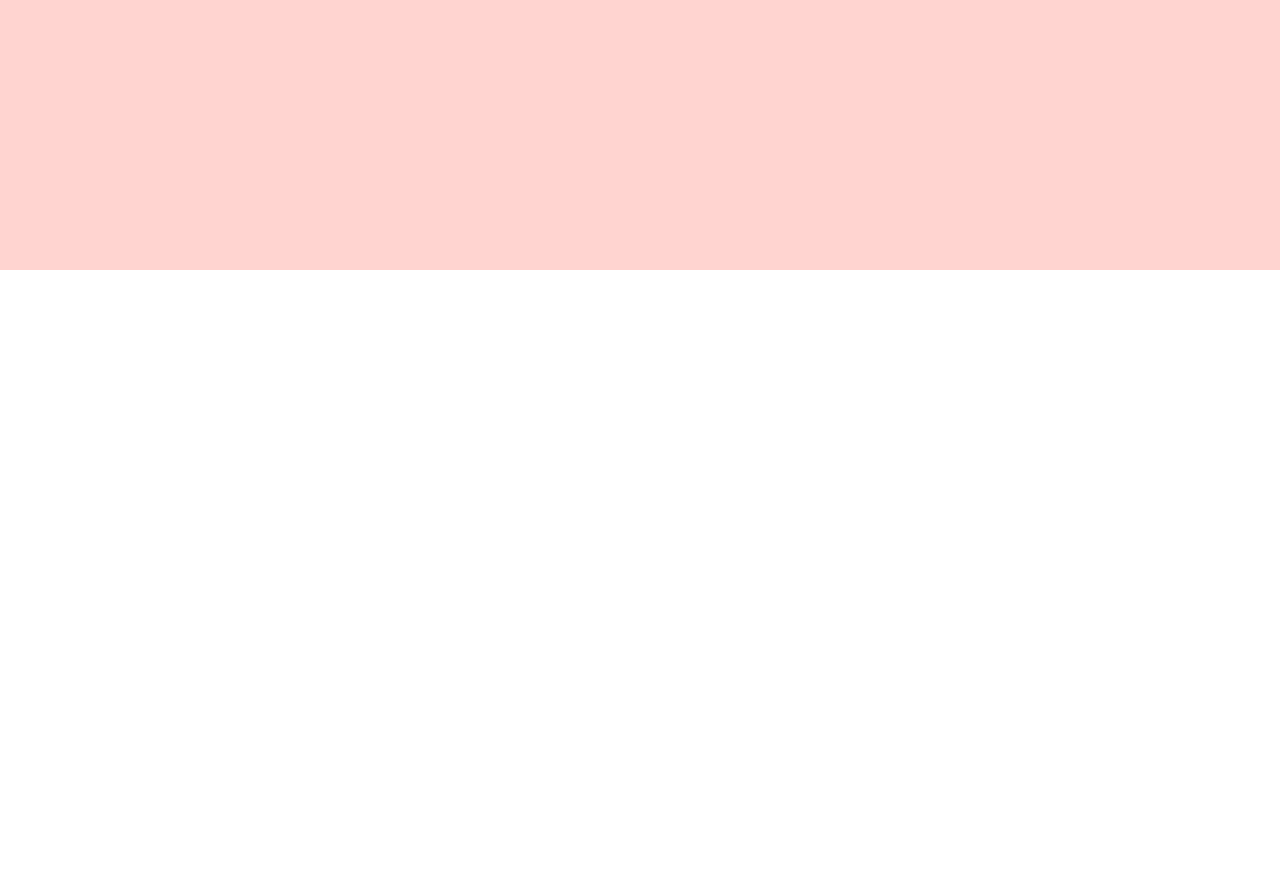
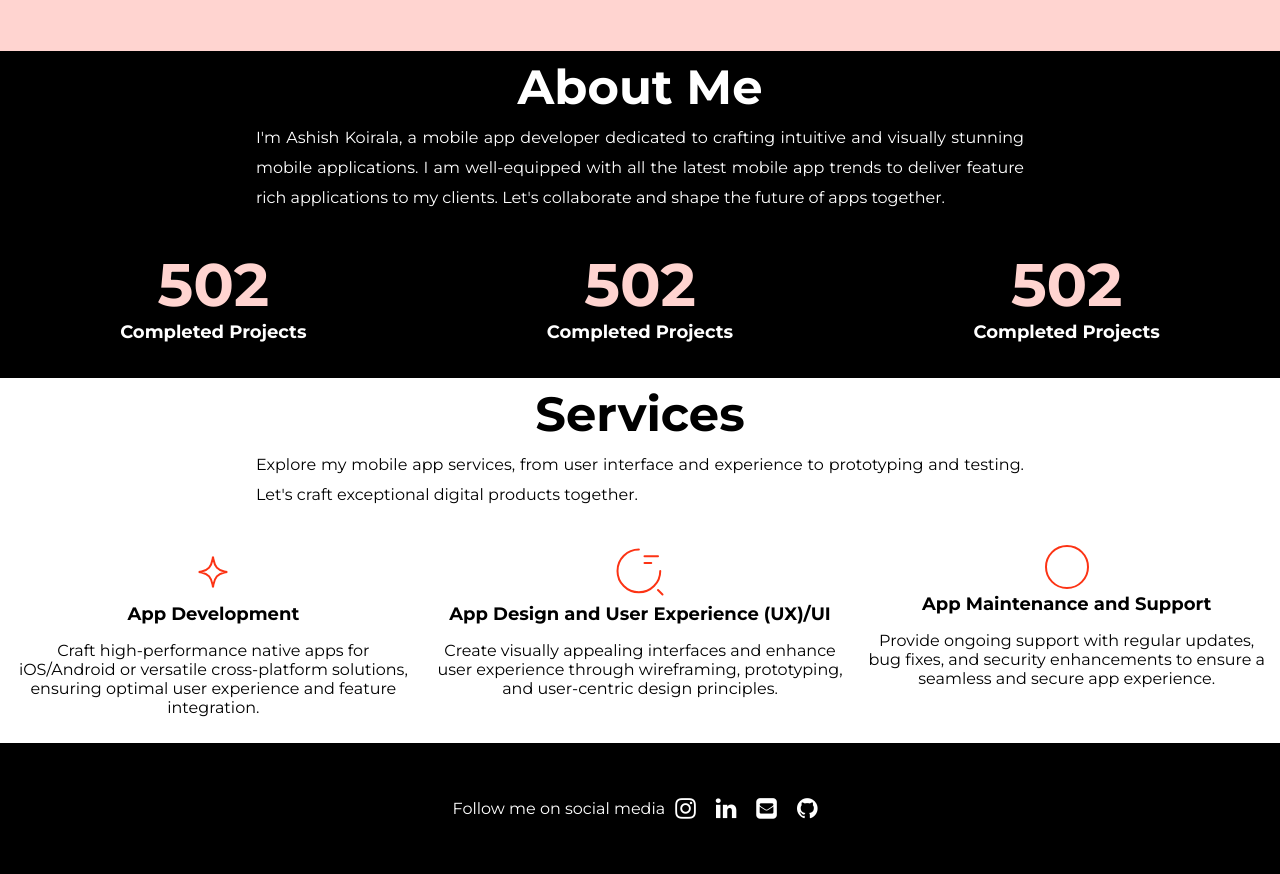
Before and after one commit to iamashish1/web_design_course_project, a plain HTML site: page index.html in a window 1280 px wide. Shown: the part 530-1404 px from the top of the page. Before the commit the page ends 800 px from the top, so only its background shows below. Drawn offline with Linux system fonts and the light colour scheme.

Commit message:
added about us

```diff
--- a/css/main.css
+++ b/css/main.css
@@ -81,21 +81,34 @@ body {
 .container {
   flex-direction: column;
 }
-.left-main-body .subtitle {
-  font-size: 20px;
+.subtitle {
+  font-size: 16px;
   font-weight: 400;
   line-height: 30px;
   word-wrap: break-word;
 }
+.white {
+  color: #fff;
+}
+.centeredText {
+  text-align: center;
+}
 
-.left-main-body .highlight {
+.centeredContainer {
+  width: 100%;
+  margin: 0 auto;
+  padding: 10px;
+  text-align: justify;
+}
+
+.highlight {
   font-size: 48px;
   font-weight: 700;
   line-height: 72px;
   word-wrap: break-word;
 }
 
-.left-main-body .name {
+.name {
   color: #fc3314;
   font-size: 48px;
   font-weight: 700;
@@ -121,10 +134,80 @@ body {
   height: auto;
 }
 
+.right-main-body img {
+  filter: drop-shadow(5px 5px 10px #b94848);
+}
+
+/* ABOUT-SERVICE-WRAPPER-CONTAINER */
+
+.about-me-container {
+  background-color: #000;
+  padding-bottom: 25px;
+}
+
+.number {
+  color: #ffd4d0;
+  font-size: 60px;
+  font-weight: 700;
+  padding: 0;
+  margin: 0;
+}
+
+.desc {
+  font-size: 18px;
+  font-weight: 700;
+  color: white;
+  padding: 0;
+  margin: 0;
+}
+.exp-container {
+  display: flex;
+  flex-direction: column;
+  position: relative;
+}
+
+.black {
+  color: black;
+}
+
+.numbers-represented-container {
+  text-align: center;
+  margin: 10px;
+}
+footer {
+  background-color: #000000;
+  color: #fff;
+  text-align: center;
+  padding-top: 40px;
+  padding-bottom: 40px;
+  width: 100%;
+  display: flex;
+  justify-content: center;
+  flex-wrap: wrap;
+}
+
+.social-icons {
+  list-style: none;
+  padding: 0;
+  margin: 0;
+  display: flex;
+  align-items: center;
+}
+
+.social-icons li {
+  margin: 0 10px;
+}
+
+.social-icons a {
+  color: #fff;
+  text-decoration: none;
+  font-size: 24px;
+}
+
 /* Media query for desktop view */
 @media screen and (min-width: 768px) {
-  .home-container {
-    height: 100vh;
+  footer {
+    flex-direction: row;
   }
   .main-header {
     align-items: center;
@@ -170,4 +253,18 @@ body {
     width: 127px;
     height: 48px;
   }
+  .centeredContainer {
+    width: 60%;
+    margin: 0 auto;
+    padding: 0;
+    margin-bottom: 25px;
+  }
+  .exp-container {
+    flex-direction: row;
+    justify-content: space-around;
+  }
+
+  .numbers-represented-container {
+    flex: 1;
+  }
 }
--- a/index.html
+++ b/index.html
@@ -7,6 +7,10 @@
     <link
       rel="stylesheet"
       href="https://fonts.googleapis.com/css?family=Montserrat:400,700&display=swap"
+    />
+    <link
+      rel="stylesheet"
+      href="https://cdnjs.cloudflare.com/ajax/libs/font-awesome/4.7.0/css/font-awesome.min.css"
     />
 
     <title>Document</title>
@@ -34,10 +38,6 @@
           </ul>
         </nav>
         <button class="rectangular-button">Click Me</button>
-
-        <!-- <div class="cta-container" style="background: #1f1f1f">
-        <div class="cta-text" style="color: black">Let’s Talk</div>
-      </div> -->
       </header>
       <div class="circle"></div>
       <div class="main-body-container">
@@ -60,9 +60,91 @@
           <button class="border-button">Portfolio</button>
         </div>
         <div class="right-main-body">
-          <img src="images/display_picture.png" alt="My Profile Picture" style="aspect-ratio: 1; height: 400px;"/>
+          <img src="images/luffy.png" alt="My Profile Picture" />
         </div>
       </div>
     </div>
+
+    <div class="about-service-wrapper-container">
+      <div class="about-me-container">
+        <div class="highlight white centeredText">About Me</div>
+        <div class="subtitle white centeredContainer">
+          I'm Ashish Koirala, a mobile app developer dedicated to crafting
+          intuitive and visually stunning mobile applications. I am
+          well-equipped with all the latest mobile app trends to deliver feature
+          rich applications to my clients. Let's collaborate and shape the
+          future of apps together.
+        </div>
+        <div class="exp-container">
+          <div class="numbers-represented-container">
+            <p class="number">502</p>
+            <p class="desc">Completed Projects</p>
+          </div>
+          <div class="numbers-represented-container">
+            <p class="number">502</p>
+            <p class="desc">Completed Projects</p>
+          </div>
+          <div class="numbers-represented-container">
+            <p class="number">502</p>
+            <p class="desc">Completed Projects</p>
+          </div>
+        </div>
+      </div>
+      <div class="service-container">
+        <div class="highlight centeredText">Services</div>
+        <div class="subtitle centeredContainer">
+          Explore my mobile app services, from user interface and experience to
+          prototyping and testing. Let's craft exceptional digital products
+          together.
+        </div>
+        <div class="exp-container">
+          <div class="numbers-represented-container">
+            <img src="images/Vector.svg" alt="Your SVG Image" />
+            <p class="desc black">App Development</p>
+            <p>
+              Craft high-performance native apps for iOS/Android or versatile
+              cross-platform solutions, ensuring optimal user experience and
+              feature integration.
+            </p>
+          </div>
+          <div class="numbers-represented-container">
+            <img src="images/Vector1.svg" alt="Your SVG Image" />
+            <p class="desc black">App Design and User Experience (UX)/UI</p>
+            <p>
+              Create visually appealing interfaces and enhance user experience
+              through wireframing, prototyping, and user-centric design
+              principles.
+            </p>
+          </div>
+          <div class="numbers-represented-container">
+            <img src="images/Vector3.svg" alt="Your SVG Image" />
+            <p class="desc black">App Maintenance and Support</p>
+            <p>
+              Provide ongoing support with regular updates, bug fixes, and
+              security enhancements to ensure a seamless and secure app
+              experience.
+            </p>
+          </div>
+        </div>
+      </div>
+    </div>
+    <!-- Footer with Social Icons -->
+    <footer>
+      <p>Follow me on social media </p>
+      <ul class="social-icons">
+        <li>
+          <a href="#" target="_blank"><i class="fa fa-instagram"></i></a>
+        </li>
+        <li>
+          <a href="#" target="_blank"><i class="fa fa-linkedin"></i></a>
+        </li>
+        <li>
+          <a href="#" target="_blank"><i class="fa fa-envelope-square"></i></a>
+        </li>
+        <li>
+          <a href="#" target="_blank"><i class="fa fa-github"></i></a>
+        </li>
+      </ul>
+    </footer>
   </body>
 </html>
```
Also changed, not shown: images/Vector.svg (added), images/Vector1.svg (added), images/Vector3.svg (added), images/display_picture.png (deleted), images/luffy.png (added).
